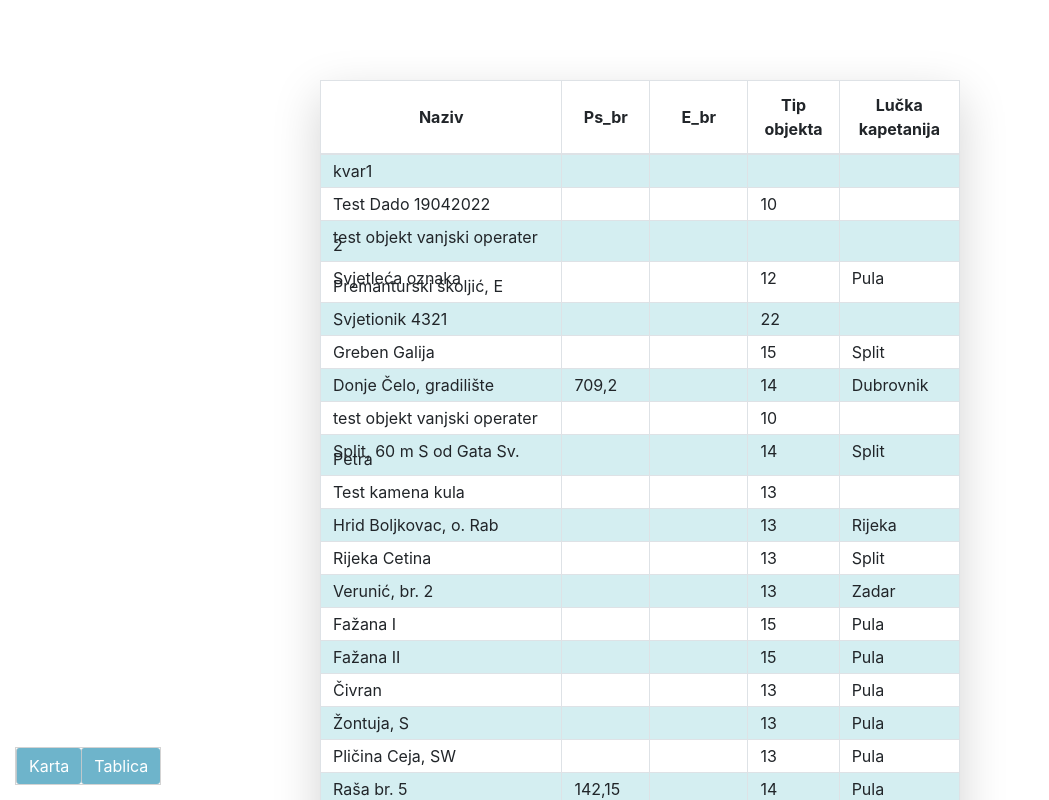
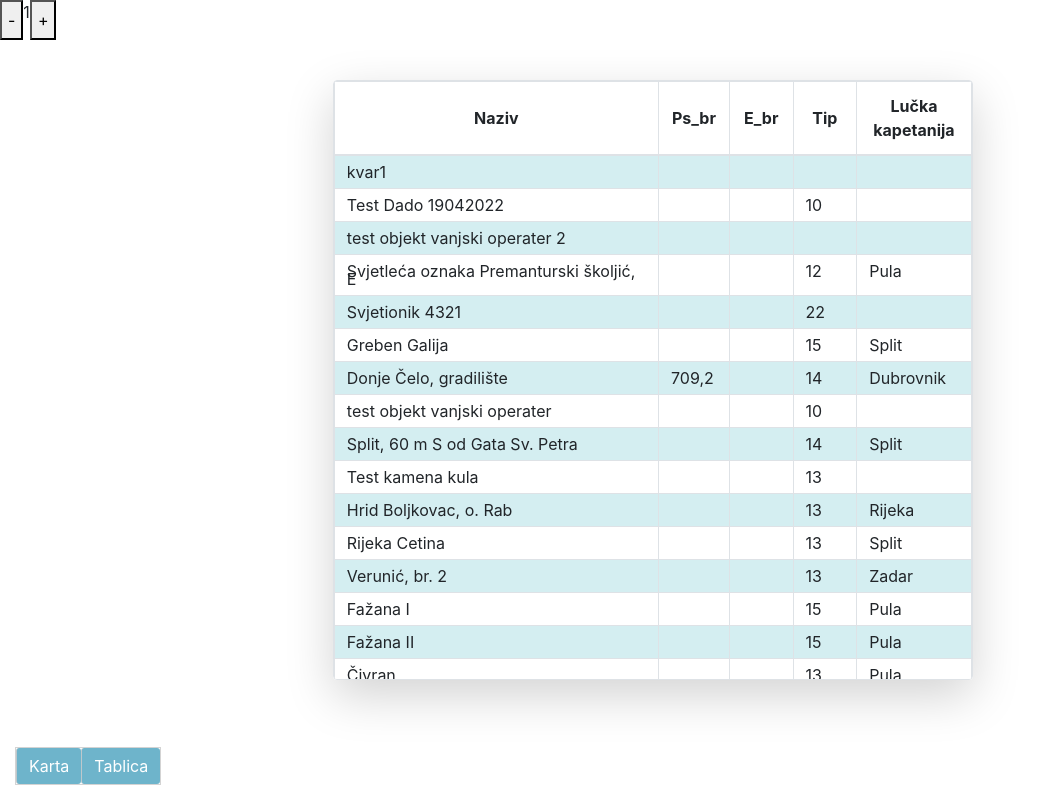
Before and after one commit to GabrijelaJuricic/Interactive_map, a React (Create React App) app: page /table in a window 1280 px wide. Shown: the top 800 px of the page, without its empty margins (0-1049 px from the left). Built offline with nearby package versions, Linux system fonts and the light colour scheme.

Commit message:
Add pagination

```diff
--- /dev/null
+++ b/src/Components/Pagination.js
@@ -0,0 +1,26 @@
+import React from "react";
+import { useRecoilState } from "recoil";
+import { selectedPageState } from "../atoms";
+
+const Pagination = () => {
+  const [selectedPage, setSelectedPage] = useRecoilState(selectedPageState);
+
+  const previousPageHandler = () => {
+    if (selectedPage > 0) setSelectedPage((currPage) => currPage - 1);
+  };
+
+  const nextPageHandler = () => {
+    // Edge case for disabling this button when
+    // there is no more geoJson data still needs to be done
+    setSelectedPage((currPage) => currPage + 1);
+  };
+  return (
+    <div className="pag-button">
+      <button onClick={previousPageHandler}>-</button>
+      <p>{selectedPage + 1}</p>
+      <button onClick={nextPageHandler}>+</button>
+    </div>
+  );
+};
+
+export default Pagination;
--- a/src/Components/Table.css
+++ b/src/Components/Table.css
@@ -1,9 +1,14 @@
-body {
-  height: 700px;
-}
 /* --- Table --- */
 table {
-  height: 647px;
+  display: block;
+  height: 75vh;
+  overflow-y: scroll;
+  margin: 0;
+}
+thead {
+  position: sticky;
+  top: 0;
+  background-color: white;
 }
 tbody {
   line-height: 0.5;
@@ -16,11 +21,8 @@ tbody {
   border-radius: 5px;
   position: absolute;
   top: 10%;
-  left: 25%;
+  left: 26%;
 }
-
-/* nav {
-  position: fixed;
-  bottom: 65px;
-  left: 39%;
-} */
+.pag-button {
+  display: flex;
+}
--- a/src/Components/Table.js
+++ b/src/Components/Table.js
@@ -1,33 +1,67 @@
-import React from "react";
+import React, { Fragment, useEffect } from "react";
 import jsonData from "../data/data.json";
 import TableItems from "./TableItems";
+import Pagination from "./Pagination";
+import { useRecoilState, useRecoilValue } from "recoil";
+import { paginatedGeoJsonDataState, selectedPageState } from "../atoms";
 import "./Table.css";
 
 const Table = () => {
+  const [paginatedGeoJsonData, setPaginatedGeoJsonData] = useRecoilState(
+    paginatedGeoJsonDataState
+  );
+  const selectedPage = useRecoilValue(selectedPageState);
+
+  useEffect(() => {
+    setPaginatedGeoJsonData(
+      jsonData.features.slice(selectedPage * 20, (selectedPage + 1) * 20)
+    );
+  }, [selectedPage]);
+
   return (
-    <div>
-      <table className="table table-striped table-bordered w-50 rounded shadow-lg p-3 mb-5 bg-white rounded">
+    <Fragment>
+      <table className="table table-striped table-bordered w-50 rounded shadow-lg bg-white rounded">
         <thead>
           <tr>
-            <th scope="col" className="text-center align-middle">
+            <th
+              scope="col"
+              className="text-center align-middle"
+              style={{ width: "51%" }}
+            >
               Naziv
             </th>
-            <th scope="col" className="text-center align-middle">
+            <th
+              scope="col"
+              className="text-center align-middle"
+              style={{ width: "10%" }}
+            >
               Ps_br
             </th>
-            <th scope="col" className="text-center align-middle">
+            <th
+              scope="col"
+              className="text-center align-middle"
+              style={{ width: "10%" }}
+            >
               E_br
             </th>
-            <th scope="col" className="text-center align-middle">
-              Tip objekta
+            <th
+              scope="col"
+              className="text-center align-middle"
+              style={{ width: "10%" }}
+            >
+              Tip
             </th>
-            <th scope="col" className="text-center align-middle">
+            <th
+              scope="col"
+              className="text-center align-middle"
+              style={{ width: "18%" }}
+            >
               Lučka kapetanija
             </th>
           </tr>
         </thead>
         <tbody>
-          {jsonData.features.map((data) => (
+          {paginatedGeoJsonData.map((data) => (
             <TableItems
               naziv={data.properties.naziv_objekta}
               ps_br={data.properties.ps_br}
@@ -38,36 +72,8 @@ const Table = () => {
           ))}
         </tbody>
       </table>
-      {/* <nav aria-label="Page navigation example">
-        <ul class="pagination justify-content-center">
-          <li class="page-item disabled">
-            <a class="page-link" href="#" tabindex="-1">
-              Previous
-            </a>
-          </li>
-          <li class="page-item">
-            <a class="page-link" href="#">
-              1
-            </a>
-          </li>
-          <li class="page-item">
-            <a class="page-link" href="#">
-              2
-            </a>
-          </li>
-          <li class="page-item">
-            <a class="page-link" href="#">
-              3
-            </a>
-          </li>
-          <li class="page-item">
-            <a class="page-link" href="#">
-              Next
-            </a>
-          </li>
-        </ul>
-      </nav> */}
-    </div>
+      <Pagination />
+    </Fragment>
   );
 };
 
--- a/src/atoms.js
+++ b/src/atoms.js
@@ -9,3 +9,12 @@ export const truthfulnessOfFetchedDataState = atom({
   key: "truthfulnessOfFetchedDataState",
   default: false,
 });
+
+export const selectedPageState = atom({
+  key: "selectedPageState",
+  default: 0,
+});
+export const paginatedGeoJsonDataState = atom({
+  key: "paginatedGeoJsonDataState",
+  default: [],
+});
```
